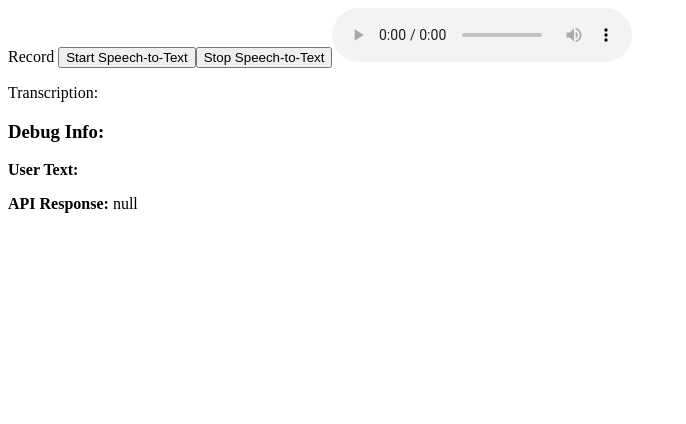
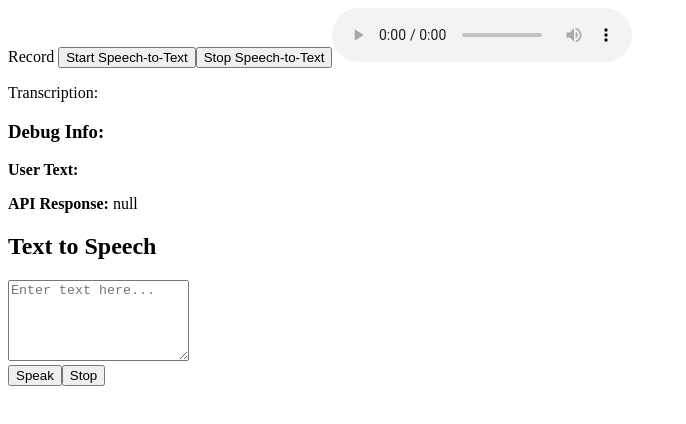
Before and after one commit to swayamshrestha05/hackathon25, an Angular app: page / in a window 1280 px wide. Shown: the top 424 px of the page, without its empty margins (0-686 px from the left). Built offline with nearby package versions, Linux system fonts and the light colour scheme.

Commit message:
textToSpeechFeature

```diff
--- a/src/app/app.component.html
+++ b/src/app/app.component.html
@@ -2,6 +2,7 @@
 
 <!-- Record Component -->
 <app-record></app-record>
+<app-text-to-speech></app-text-to-speech>
 
 <!-- Text Analysis Section-->
 <!-- <app-analyze></app-analyze> -->
--- a/src/app/app.component.ts
+++ b/src/app/app.component.ts
@@ -5,11 +5,12 @@ import { FormsModule } from '@angular/forms'; // For ngModel
 import { CommonModule } from '@angular/common'; // For *ngIf
 import { ApiService } from './services/api.service'; // Your API service
 import { AnalyzeComponent } from './components/analyze/analyze.component';
+import { TextToSpeechComponent } from "./components/text-to-speech/text-to-speech.component";
 
 @Component({
   selector: 'app-root',
   templateUrl: './app.component.html',
-  imports: [RouterOutlet, RecordComponent, FormsModule, CommonModule, AnalyzeComponent], // Add FormsModule and CommonModule
+  imports: [RouterOutlet, RecordComponent, FormsModule, CommonModule, AnalyzeComponent, TextToSpeechComponent], // Add FormsModule and CommonModule
 
   styleUrls: ['./app.component.css'],
 })
```
